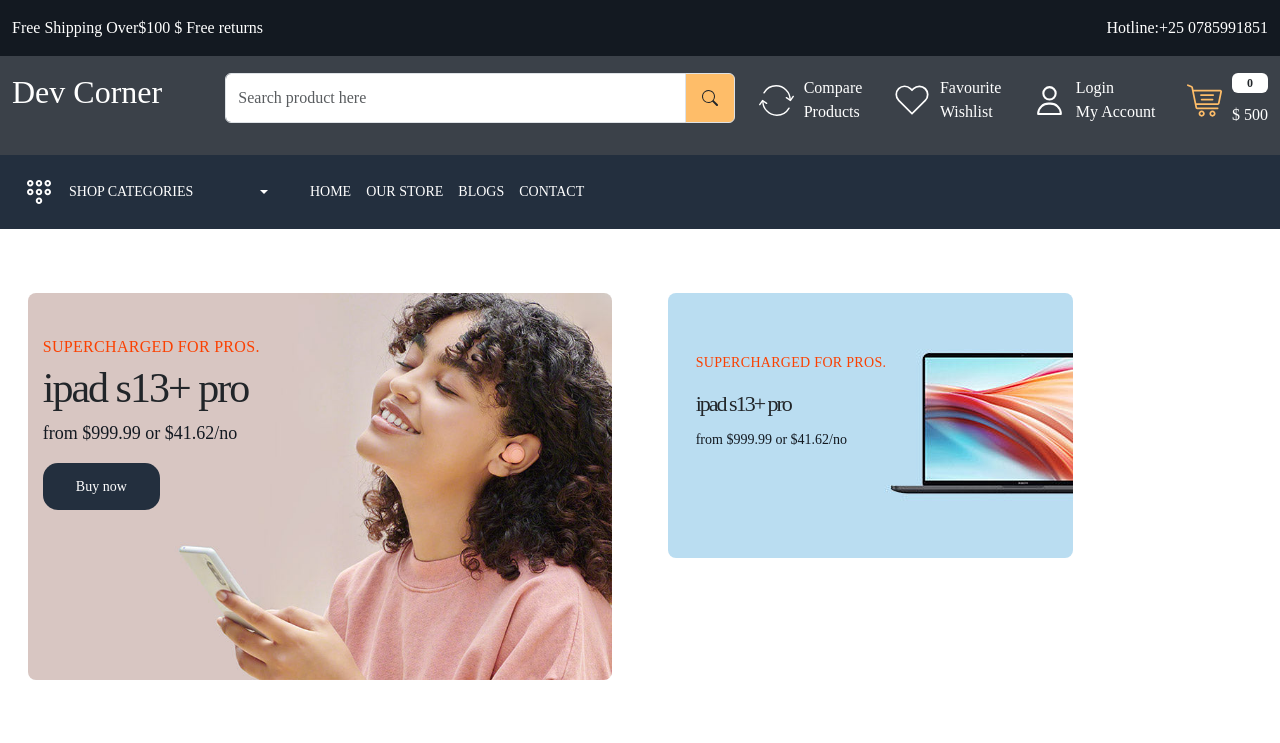
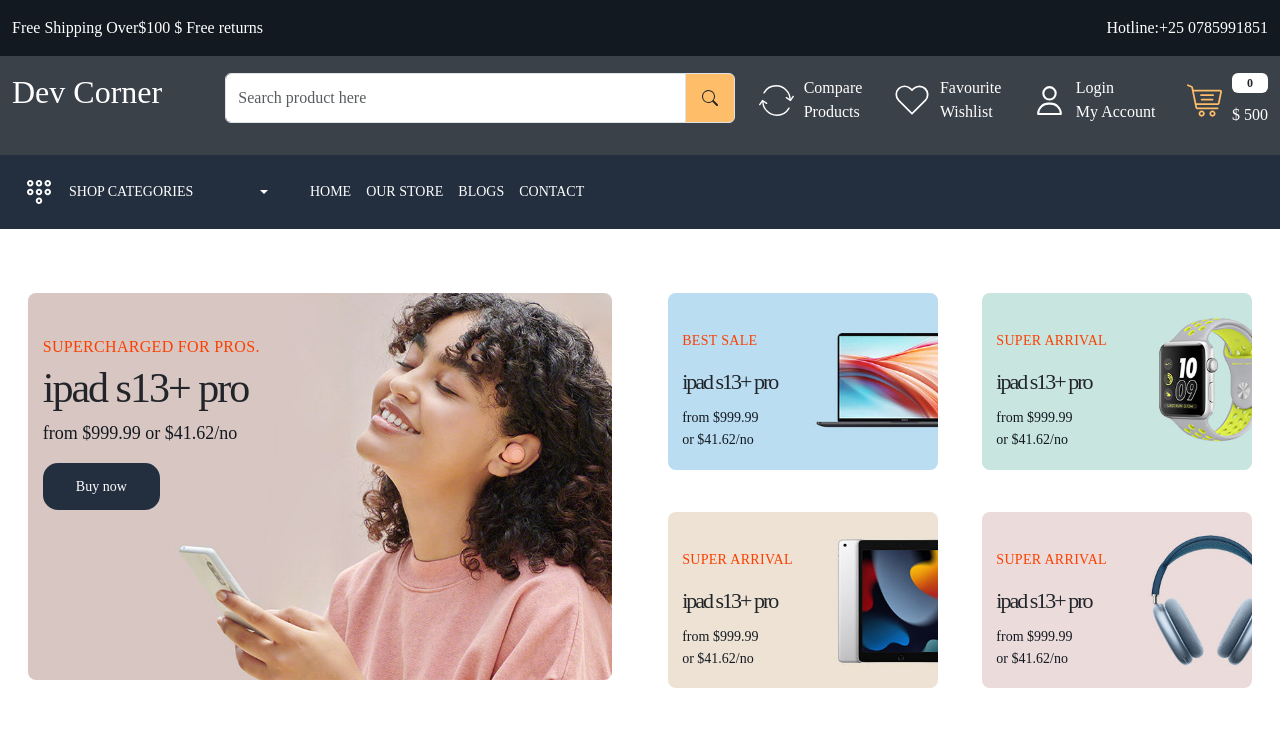
Before and after one commit to uwingabirejoselyne/learn-ecommerce-ui, a React (Create React App) app: page / in a window 1280 px wide. Shown: the top 743 px of the page. Built offline with nearby package versions, Linux system fonts and the light colour scheme.

Commit message:
best sale and super arival section

```diff
--- a/src/App.css
+++ b/src/App.css
@@ -157,3 +157,6 @@ footer .input-group-text{
   letter-spacing: 0.4;
   color: var(--color-131921);
 }
+.small-banner{
+  width: 49%;
+}
--- a/src/pages/Home.js
+++ b/src/pages/Home.js
@@ -19,13 +19,38 @@ const Home = () => {
             </div>
           </div>
           <div className='col-6'>
-            <div className='d-flex flex-wrap'>
+            <div className='d-flex flex-wrap gap-10 justify-content-between align-items-center'>
             <div className='small-banner position-relative p-3'>
             <img src='images/catbanner-01.jpg' className='img-fluid rounded-3' alt='main-banner'/>
             <div className='small-banner-content position-absolute'>
-              <h4>SUPERCHARGED FOR PROS.</h4>
+              <h4>BEST SALE</h4>
               <h5>ipad s13+ pro</h5>
-              <p>from $999.99 or $41.62/no</p>
+              <p>from $999.99 <br/> or $41.62/no</p>
+            </div>
+            </div>
+
+            <div className='small-banner position-relative p-3'>
+            <img src='images/catbanner-02.jpg' className='img-fluid rounded-3' alt='main-banner'/>
+            <div className='small-banner-content position-absolute'>
+              <h4>SUPER ARRIVAL</h4>
+              <h5>ipad s13+ pro</h5>
+              <p>from $999.99<br/> or $41.62/no</p>
+            </div>
+            </div>
+            <div className='small-banner position-relative p-3'>
+            <img src='images/catbanner-03.jpg' className='img-fluid rounded-3' alt='main-banner'/>
+            <div className='small-banner-content position-absolute'>
+              <h4>SUPER ARRIVAL</h4>
+              <h5>ipad s13+ pro</h5>
+              <p>from $999.99<br/> or $41.62/no</p>
+            </div>
+            </div>
+            <div className='small-banner position-relative p-3'>
+            <img src='images/catbanner-04.jpg' className='img-fluid rounded-3' alt='main-banner'/>
+            <div className='small-banner-content position-absolute'>
+              <h4>SUPER ARRIVAL</h4>
+              <h5>ipad s13+ pro</h5>
+              <p>from $999.99<br/> or $41.62/no</p>
             </div>
             </div>
             </div>
```
